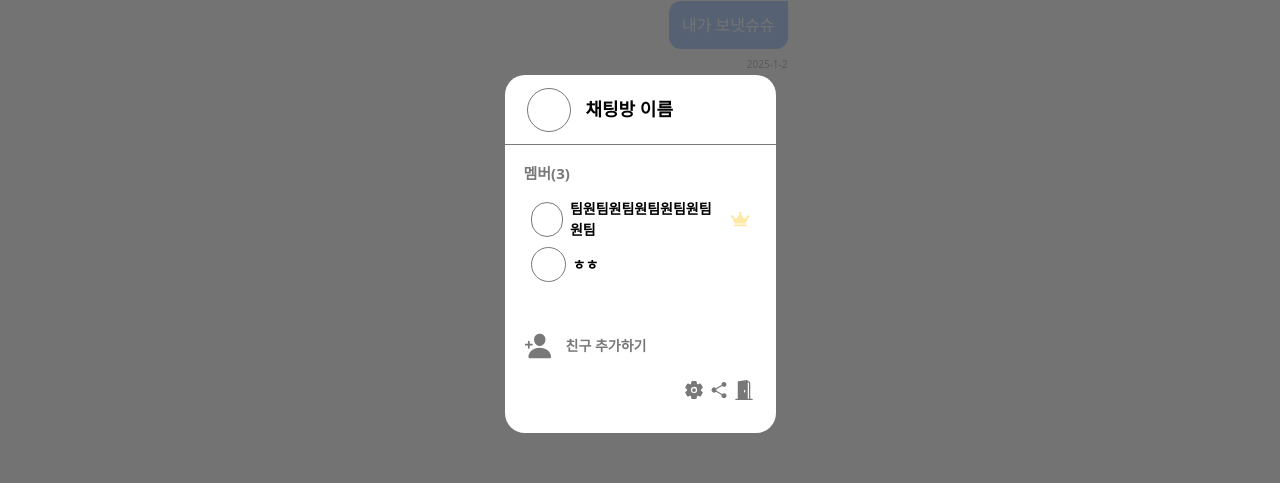
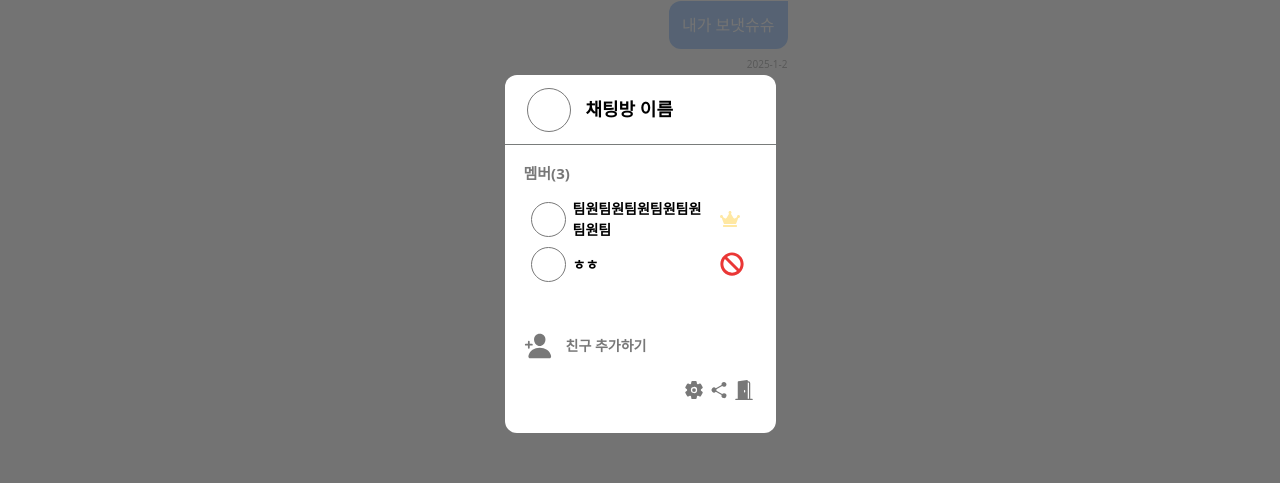
Before and after one commit to son-s-minpark/aura-talk-front, a Next.js app: page /chat/1 in a window 1280 px wide. Both pictures are taken after a click on the button 793 px from the left and 38 px from the top of the page. Shown: the part 146-629 px from the top of the page. Built offline with nearby package versions, Linux system fonts and the light colour scheme.

Commit message:
feat: 채팅방 정보 수정 모달 구현 #9

```diff
--- a/src/components/chat/ChatFriend.tsx
+++ /dev/null
@@ -1,23 +0,0 @@
-import React from "react";
-import { FaCrown } from "react-icons/fa";
-
-type FriendType = {
-  friend: {
-    name: string;
-    isLeader: boolean;
-  };
-};
-
-const ChatFriend = ({ friend }: FriendType) => {
-  return (
-    <div className="h-[35px] w-full flex items-center gap-[7px]">
-      <div className="w-[35px] h-[35px] rounded-full border-1 border-[var(--color-gray)]"></div>
-      <p className="text-[14px] font-bold">{friend.name}</p>
-      {friend.isLeader && (
-        <FaCrown className="text-[#FFE8A3] w-[20px] h-[18px]" />
-      )}
-    </div>
-  );
-};
-
-export default ChatFriend;
--- a/src/components/chat/ChatHeader.tsx
+++ b/src/components/chat/ChatHeader.tsx
@@ -18,12 +18,14 @@ const ChatHeader = () => {
           className="modal flex justify-end items-start"
           onClick={() => setModalDown("none")}
         >
+          <div onClick={(e) => e.stopPropagation()}>
             {modalDown === "sidebar" && (
               <ChatSideBar setModalDown={setModalDown} />
             )}
             {modalDown == "setting" && (
               <ChatSetting setModalDown={setModalDown} />
             )}
+          </div>
         </div>
       ) : null}
       <div className="w-full h-[76px] pl-[24px] pr-[18px] flex justify-between text-white items-center">
--- /dev/null
+++ b/src/components/chat/ChatRoomFriend.tsx
@@ -0,0 +1,24 @@
+import { FriendType } from "@/type/chat/friendType";
+import React from "react";
+import { FaCrown } from "react-icons/fa";
+import { FaBan } from "react-icons/fa";
+
+const ChatFriend = ({ friend }: FriendType) => {
+  return (
+    <div className="h-[35px] w-full flex justify-between">
+      <div className="flex items-center gap-[7px]">
+        <div className="w-[35px] h-[35px] rounded-full border-1 border-[var(--color-gray)]"></div>
+        <p className="text-[14px] font-bold w-[140px]">{friend.name}</p>
+        {friend.isLeader ? (
+          <FaCrown className="text-[#FFE8A3] w-[20px] h-[18px]" />
+        ) : (
+          <button>
+            <FaBan className="w-[24px] h-[24px] text-[#EA3736]" />
+          </button>
+        )}
+      </div>
+    </div>
+  );
+};
+
+export default ChatFriend;
--- /dev/null
+++ b/src/components/chat/ChatSetFriend.tsx
@@ -0,0 +1,13 @@
+import { FriendType } from "@/type/chat/friendType";
+import React from "react";
+
+const ChatSetFriend = ({ friend }: FriendType) => {
+  return (
+    <div className="flex items-center flex-col gap-[5px] w-[52px]">
+      <div className="w-[52px] h-[52px] rounded-full border-1 border-[var(--color-gray)]"></div>
+      <p className="text-[12px]">{friend.name}</p>
+    </div>
+  );
+};
+
+export default ChatSetFriend;
--- a/src/components/chat/modal/ChatSetting.tsx
+++ b/src/components/chat/modal/ChatSetting.tsx
@@ -1,8 +1,50 @@
 import { setModalDownType } from "@/type/chat/setModalDownType";
+import AddImage from "@/components/common/AddImage";
+import SelectBtn from "@/components/common/SelectBtn";
 import React from "react";
+import ChatSetFriend from "../ChatSetFriend";
+
+const data = [
+  {
+    name: "팀원팀원팀원팀원팀원팀원팀",
+    isLeader: true,
+  },
+  {
+    name: "ㅎㅎ",
+    isLeader: false,
+  },
+];
 
 const ChatSetting = ({ setModalDown }: setModalDownType) => {
-  return <div></div>;
+  return (
+    <div className="bg-[var(--color-background)] rounded-[12px] px-[21px] pt-[25px]">
+      <div className="flex flex-col gap-[17px]">
+        <div>
+          <p className="font-semibold">대표 사진</p>
+          <AddImage imgSize={70} btnHeight={15} btnWidth={42} />
+        </div>
+        <div>
+          <p className="font-semibold">채팅방 이름</p>
+          <div>
+            <div className="bg-[#F3F6F6] dark:bg-[#787878] rounded-[20px] w-[253px] h-[32px] mt-[11px]">
+              <input />
+            </div>
+          </div>
+        </div>
+        <div>
+          <p className="font-semibold">친구 목록</p>
+          <div className="flex gap-[11px] mt-[9px]">
+            {data.map((friend, index) => (
+              <ChatSetFriend friend={friend} key={index} />
+            ))}
+          </div>
+        </div>
+        <div className="mt-[7px] mb-[14px] flex justify-end">
+          <SelectBtn label="수정" onClick={() => setModalDown("none")} />
+        </div>
+      </div>
+    </div>
+  );
 };
 
 export default ChatSetting;
--- a/src/components/chat/modal/ChatSideBar.tsx
+++ b/src/components/chat/modal/ChatSideBar.tsx
@@ -2,7 +2,7 @@ import { setModalDownType } from "@/type/chat/setModalDownType";
 import React from "react";
 import { IoPersonAdd, IoSettings, IoShareSocial } from "react-icons/io5";
 import { BsDoorOpenFill } from "react-icons/bs";
-import ChatFriend from "../ChatFriend";
+import ChatFriend from "../ChatRoomFriend";
 
 const data = [
   {
@@ -18,7 +18,7 @@ const data = [
 const ChatSideBar = ({ setModalDown }: setModalDownType) => {
   return (
     <div
-      className="bg-[var(--color-background)] h-[358px] w-[271px] flex flex-col rounded-[20px]"
+      className="bg-[var(--color-background)] h-[358px] w-[271px] flex flex-col rounded-[12px]"
       onClick={(e) => e.stopPropagation()}
     >
       <div className="h-[70px] w-full border-b-1 border-commonGray flex justify-between px-[22px] py-[15px]">
--- /dev/null
+++ b/src/type/chat/friendType.ts
@@ -0,0 +1,6 @@
+export type FriendType = {
+  friend: {
+    name: string;
+    isLeader: boolean;
+  };
+};
```
Lines whose indentation alone changed are shown as unchanged.
